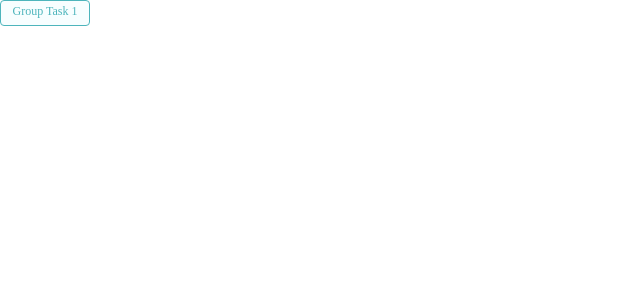
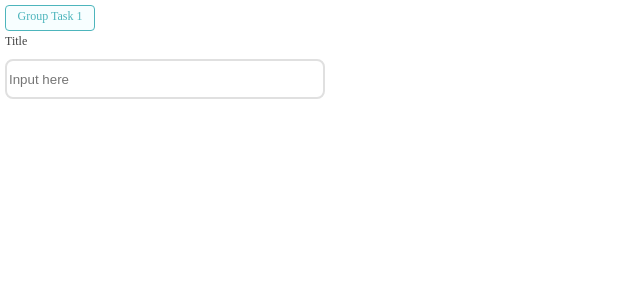
Before and after one commit to Zahirw/kanban-reactjs, a React (Create React App) app: page / in a window 1280 px wide. Shown: the top 300 px of the page, without its empty margins (0-640 px from the left). Built offline with nearby package versions, Linux system fonts and the light colour scheme.

Commit message:
create textfield component

```diff
--- a/src/App.jsx
+++ b/src/App.jsx
@@ -1,10 +1,15 @@
 import Label from './component/label/Label';
+import Textfield from './component/textfield/Textfield';
 
 function App() {
   return (
-    <div className="App">
+    <div className="App" style={{padding: '5px'}}>
       <Label
         type="task1"
+      />
+      <Textfield
+        label='Title'
+        placeholder='Input here'
       />
     </div>
   );
--- /dev/null
+++ b/src/component/textfield/Textfield.jsx
@@ -0,0 +1,14 @@
+import React from 'react'
+
+import './textfield.scss'
+
+const Textfield = (props) => {
+  return (
+    <div className='textfield'>
+      <label className='label_text'>{props.label}</label>
+      <input type="text" placeholder={props.placeholder}/>
+    </div>
+  )
+}
+
+export default Textfield
--- /dev/null
+++ b/src/component/textfield/textfield.scss
@@ -0,0 +1,24 @@
+.textfield {
+  display: flex;
+  flex-direction: column;
+}
+
+.label_text {
+  font-style: normal;
+  font-weight: 400;
+  font-size: 12px;
+  line-height: 20px;
+  color: #404040;
+  margin-bottom: 8px;
+}
+
+input {
+  height: 40px;
+  max-width: 320px;
+  box-sizing: border-box;
+  border: 2px solid #E0E0E0;
+  border-radius: 8px;
+}
+input:focus-visible {
+  outline: 2px solid #01959F;
+}
--- a/src/index.css
+++ b/src/index.css
@@ -1,8 +1,6 @@
 body {
   margin: 0;
-  font-family: -apple-system, BlinkMacSystemFont, 'Segoe UI', 'Roboto', 'Oxygen',
-    'Ubuntu', 'Cantarell', 'Fira Sans', 'Droid Sans', 'Helvetica Neue',
-    sans-serif;
+  font-family: 'Nunito Sans';
   -webkit-font-smoothing: antialiased;
   -moz-osx-font-smoothing: grayscale;
 }
```
